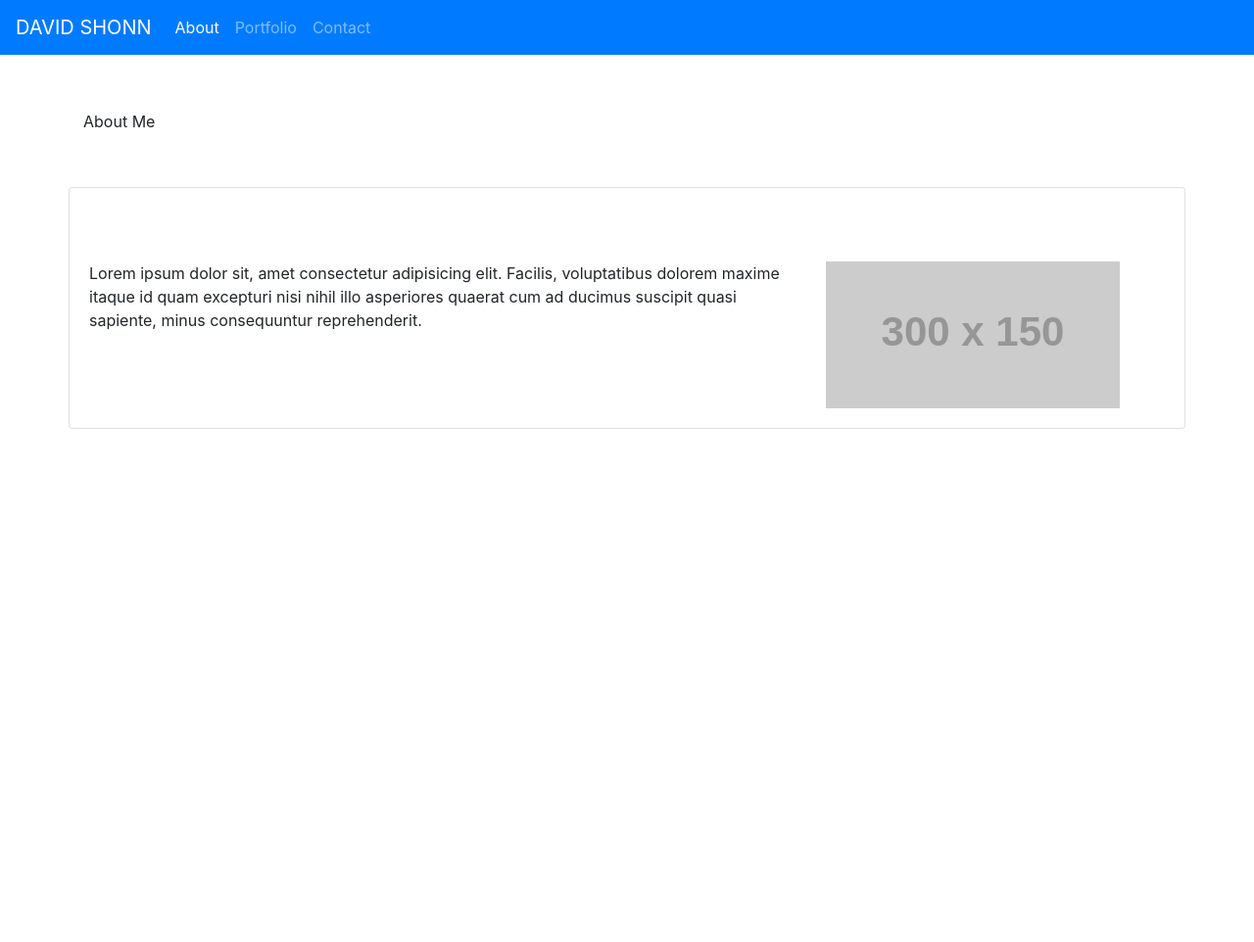
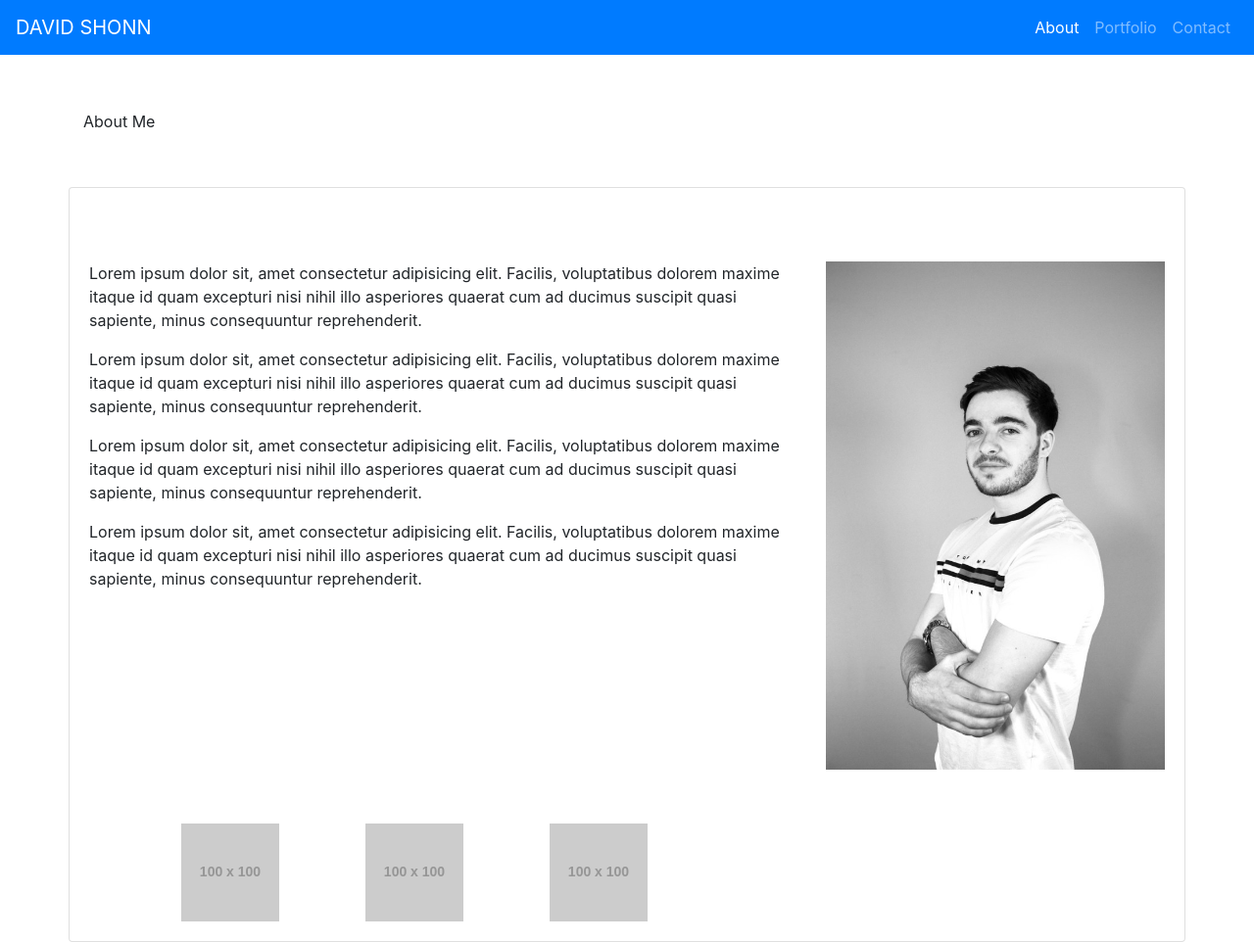
Before and after one commit to davidlshonn/week-2-responsive-portfolio, a plain HTML site: page index.html in a window 1280 px wide. Shown: the whole page at 98% size. Before the commit the page ends 800 px from the top, so only its background shows below. Drawn offline with nearby package versions, Linux system fonts and the light colour scheme; placeholder pictures from the web are drawn by us.

Commit message:
pic added to assets, nav moved right, inc socials

```diff
--- a/Assets/styles.css
+++ b/Assets/styles.css
@@ -1,3 +1,7 @@
 .row {
     padding-top: 5%;
 }
+
+.navbar-nav {
+    float: right;
+}
--- a/index.html
+++ b/index.html
@@ -16,7 +16,7 @@
           <span class="navbar-toggler-icon"></span>
         </button>
         <div class="collapse navbar-collapse" id="navbarNav">
-          <ul class="navbar-nav">
+          <ul class="navbar-nav ml-auto mt-2 mt-lg-0">
             <li class="nav-item active">
                 <a class="nav-link" href="#">About <span class="sr-only">(current)</span></a>
               </li>
@@ -39,9 +39,15 @@
         <div class="card">
             <div class="card-body">
                 <div class="row">
-                <div class="col-8"><p>Lorem ipsum dolor sit, amet consectetur adipisicing elit. Facilis, voluptatibus dolorem maxime itaque id quam excepturi nisi nihil illo asperiores quaerat cum ad ducimus suscipit quasi sapiente, minus consequuntur reprehenderit.</p></div>
-                <div class="col-4"><img src="https://via.placeholder.com/300x150" class="img-fluid" alt="Responsive image"></div>
+                <div class="col-8"><p>Lorem ipsum dolor sit, amet consectetur adipisicing elit. Facilis, voluptatibus dolorem maxime itaque id quam excepturi nisi nihil illo asperiores quaerat cum ad ducimus suscipit quasi sapiente, minus consequuntur reprehenderit. </P><P>Lorem ipsum dolor sit, amet consectetur adipisicing elit. Facilis, voluptatibus dolorem maxime itaque id quam excepturi nisi nihil illo asperiores quaerat cum ad ducimus suscipit quasi sapiente, minus consequuntur reprehenderit.</p><p>Lorem ipsum dolor sit, amet consectetur adipisicing elit. Facilis, voluptatibus dolorem maxime itaque id quam excepturi nisi nihil illo asperiores quaerat cum ad ducimus suscipit quasi sapiente, minus consequuntur reprehenderit. </P><P>Lorem ipsum dolor sit, amet consectetur adipisicing elit. Facilis, voluptatibus dolorem maxime itaque id quam excepturi nisi nihil illo asperiores quaerat cum ad ducimus suscipit quasi sapiente, minus consequuntur reprehenderit.</p></div>
+                <div class="col-4"><img src="Assets/profile pic.png" class="img-fluid" alt="Responsive image"></div>
                 </div>
+                <div class="row">
+                  <div class="col-1"></div>
+                   <div class="col-2"><a href="https://www.facebook.com/"><img src="https://via.placeholder.com/100" class="img-fluid" alt="Responsive image"></a></div>
+                   <div class="col-2"><a href="https://www.facebook.com/"><img src="https://via.placeholder.com/100" class="img-fluid" alt="Responsive image"></a></div>
+                   <div class="col-2"><a href="https://www.facebook.com/"><img src="https://via.placeholder.com/100" class="img-fluid" alt="Responsive image"></a></div>
+                    <div class="col-5"></div>
             </div>
         </div>
       </div>
```
Also changed, not shown: contact.html (+1 -1 lines), portfolio.html (+1 -1 lines), Assets/profile pic.png (added).
